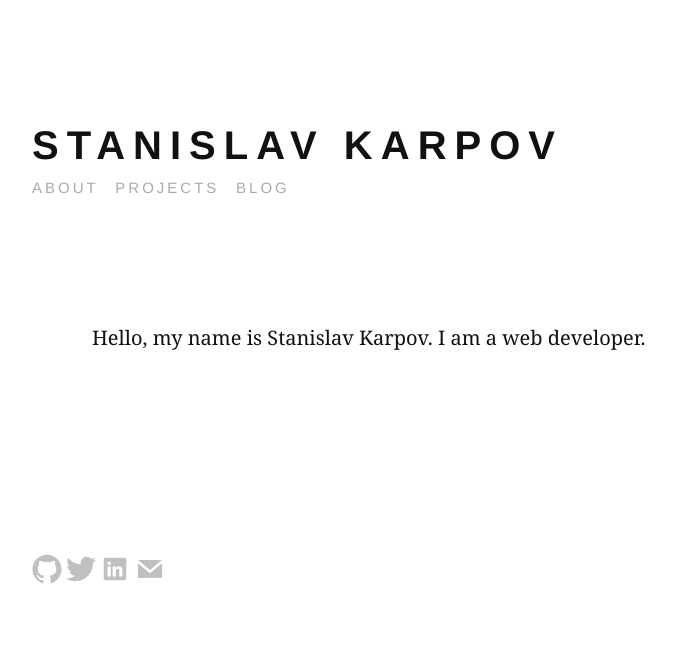
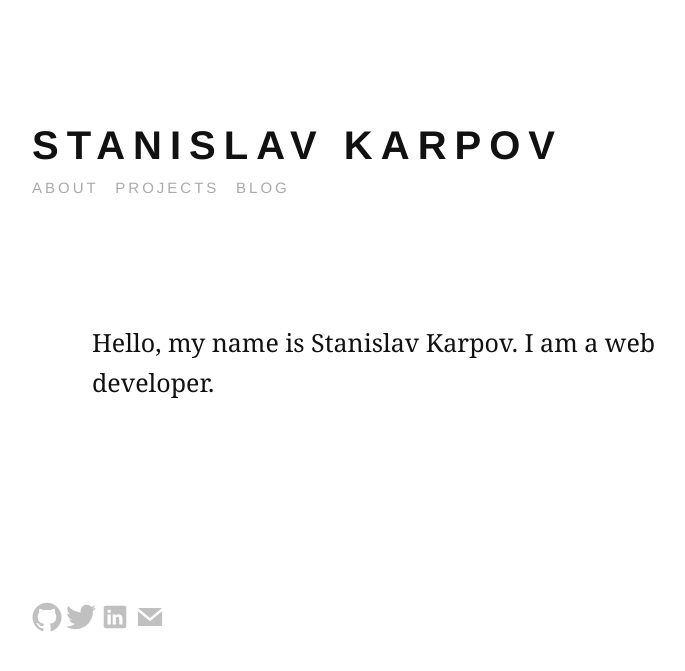
Before and after one commit to staskjs/staskjs.github.io, a Jekyll site: the page built from index.md, in a window 1280 px wide. Shown: the top 671 px of the page, without its empty margins (224-909 px from the left). Built offline with Jekyll 4.4.1, drawn with Linux system fonts in a browser that asks for light colours.

Commit message:
more tweaks with mobile version

```diff
--- a/_layouts/default.html
+++ b/_layouts/default.html
@@ -8,7 +8,7 @@
   {% include header.html %}
 
   <div class="container py2">
-    <div class="w75-m h4">
+    <div class="w75-m h3">
       {% if page.collection == 'posts' %}
       <h1>{{ page.title }}</h1>
       <span class="mid-gray post-date">{{ page.date | date_to_string }}</span>
--- a/_sass/_style.scss
+++ b/_sass/_style.scss
@@ -433,6 +433,17 @@ pre {
     }
 }
 
+@media (max-width:32rem) {
+    .h3 {
+        font-size: 1rem;
+    }
+
+    .container {
+        width: 80%;
+    }
+}
+
+
 @media screen and (min-width:32rem) {
     .w75-m {
         width: 75%;
@@ -594,13 +605,19 @@ html {
     font-size: 16px
 }
 
+@media (min-width:32em) {
+    .container {
+        width: 60%;
+    }
+}
+
 @media (min-width:52em) {
     html {
         font-size: 20px
     }
-    .container {
-        width: 90%;
-    }
+    /*.container {*/
+        /*width: 90%;*/
+    /*}*/
 }
 
 p {
@@ -621,9 +638,9 @@ pre>code {
     background-color: transparent
 }
 
-.container {
-    width: 60%;
-}
+/*.container {*/
+    /*width: 60%;*/
+/*}*/
 
 .no-underline,
 .no-underline:active,
```
